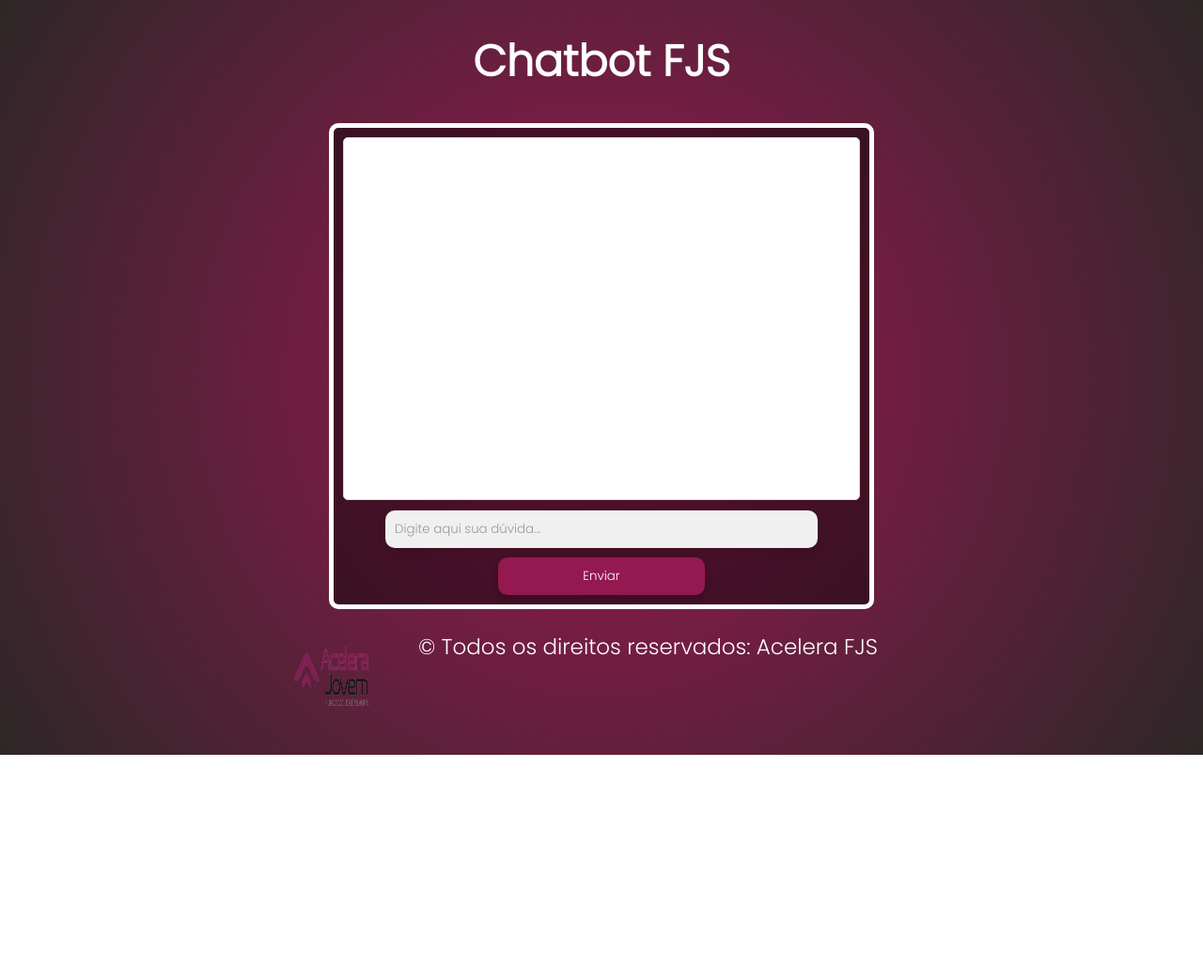
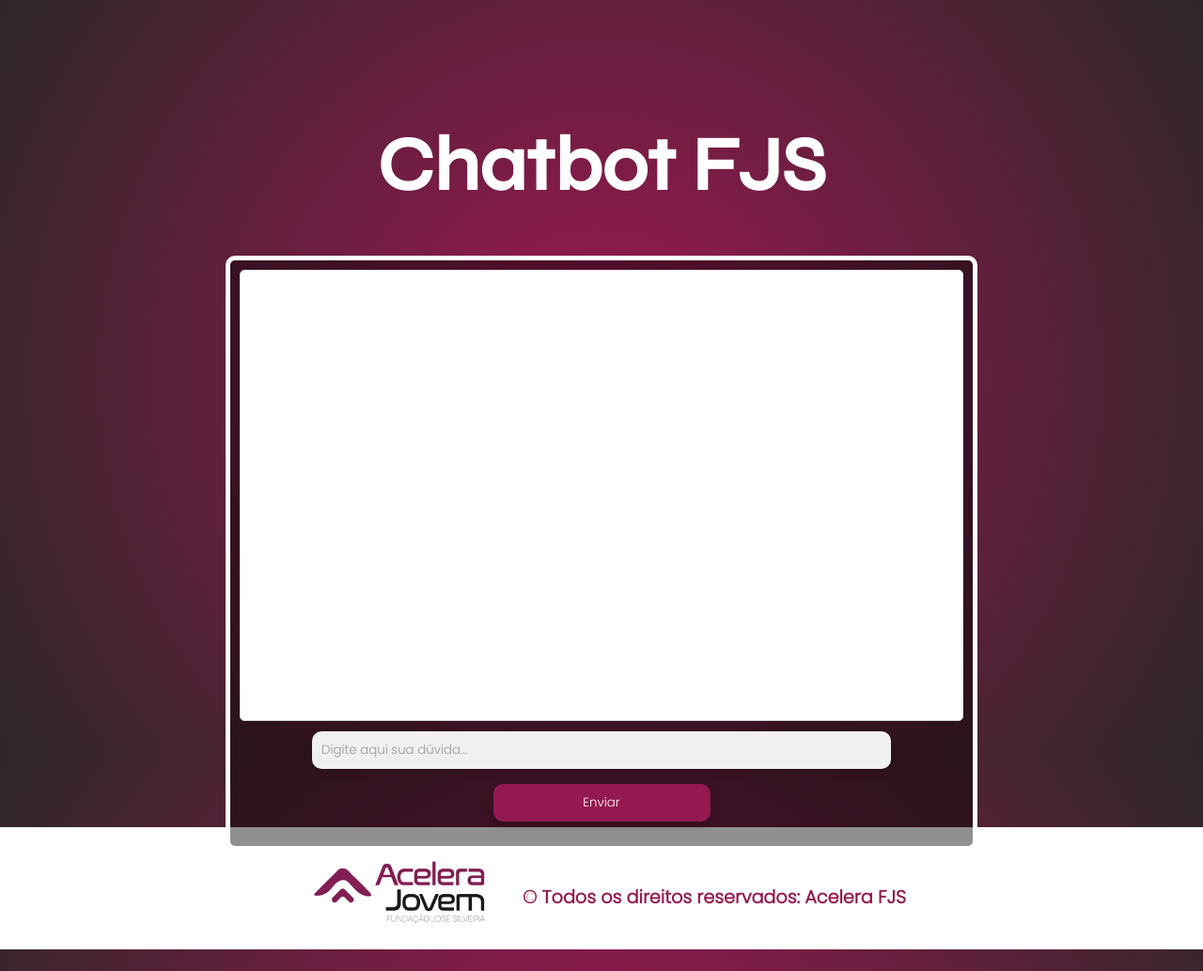
Before and after one commit to fjsprojetos-acelera/chatbot-fjs, a Flask app: page / in a window 1280 px wide. Shown: the whole page at 94% size. Before the commit the page ends 803 px from the top, so only its background shows below. Run offline with Flask 3, Linux system fonts and the light colour scheme.

Commit message:
ajustes na estilização

```diff
--- a/static/style.css
+++ b/static/style.css
@@ -1,28 +1,50 @@
-/* Estilização básica do chatbot */
+:root {
+    --primary-color: #941950;
+}
+
+
+* {
+    box-sizing: border-box;
+    max-width: 100%;
+    max-height: 100%;
+    margin: 0;
+    text-decoration:none;
+    }
+
 body {
     font-size: 23px;
     font-family: 'Poppins', sans-serif;
     color: #fff;
     text-align: center;
- /*    background-color: #941950; */
+
  background: radial-gradient(circle, rgba(148,25,80,1) 9%, rgba(45,39,39,1) 100%);
     flex-direction: column;;
-    width: 800px;
-    max-width: 750px;
+    max-width: 100%;
+    min-height: 100%;
     margin: 0 auto;
+    height: 100vh;
 
+    display:block;
+
+
+
+}
+
+main {
+    min-height: 100%;
+    min-width: 100%;
 }
 
 #button-send {
     font-family: 'Poppins', sans-serif;
     padding: 10px 20px;
-    margin-top: 10px;
-    width: 40%;
+    margin: 1rem 0;
+
     min-width: 30%;
     max-width: 65%;
     border: none;
     border-radius: 10px;
-    background-color: #941950; /* Cor de fundo */
+    background-color: var(--primary-color); /* Cor de fundo */
     color: #fff; /* Cor do texto */
     box-shadow: 0 4px 8px rgba(0, 0, 0, 0.2); /* Sombra */
     transition: background-color 0.2s ease, box-shadow 0.2s ease;
@@ -44,12 +66,15 @@ body {
     padding: 10px;
     border-radius: 10px;
     box-shadow: 1 1 5px rgba(0, 0, 0, 0.2);
-    max-width: 550px;
+    max-width: 70%;
+    min-width: 50rem;
     margin: 0 auto;
+    display: flex;
+    flex-direction: column;
 }
 
 .chat-log {
-    height: 22rem;
+    height: 30rem;
     min-height: 12rem;
     overflow-y: scroll;
     padding: 1rem;
@@ -120,25 +145,62 @@ body {
 }
 
 
-footer {
-    width: 100%;
-    min-width: 100%;
-    max-width: 100%;
 
-    display:flex;
-
-}
 
 p {
     text-align: center;
 }
 
+footer p {
+    color: var(--primary-color);
+    font-size: 1.2rem;
+    font-weight: 600;
+    text-align: center;
+}
+
 img {
-    width: 100px;
-    height: 100px;
+    width: 230px;
+    max-width: 300px;
+    height: auto;
 }
 
 ::-webkit-scrollbar {
-	width: 10px;
+	width: 20px;
 	height: 10px;
+    border-radius: 10px;
 }
+
+footer {
+    display:flex;
+    align-items: center;
+    justify-content: center;
+    gap: 10px;
+    background-color: #ffff;
+    min-height: max-content;
+    padding: 1.2rem;
+    padding-bottom: 0rem;
+    width: 100%;
+    min-width: 100%;
+    max-width: 100%;
+
+    margin-top: 5rem;
+
+}
+
+.chatbot {
+  display: flex;
+  flex-direction: column;
+  align-items: center;
+  justify-content: center;
+  max-width: 100%;
+  min-width: 100%;
+  gap: 3rem;
+
+  padding: 8rem 0;
+
+}
+
+h1 {
+    font-family: 'Syne', sans-serif;
+    font-size: 5rem;
+}
--- a/templates/index.html
+++ b/templates/index.html
@@ -7,11 +7,15 @@
     <link rel="stylesheet" href="/static/style.css">
     <link rel="preconnect" href="https://fonts.googleapis.com">
     <link rel="preconnect" href="https://fonts.gstatic.com" crossorigin>
-    <link href="https://fonts.googleapis.com/css2?family=Poppins:wght@300&display=swap" rel="stylesheet">
+    <link rel="preconnect" href="https://fonts.googleapis.com">
+<link rel="preconnect" href="https://fonts.gstatic.com" crossorigin>
+<link href="https://fonts.googleapis.com/css2?family=Orbitron&family=Poppins:wght@300&family=Roboto:wght@100;400;700&family=Syne:wght@400;500&display=swap" rel="stylesheet">
 </head>
 <body>
 
     <main>
+
+        <div class="chatbot">
             <h1>Chatbot FJS</h1>
             <div class="chat-box">
                 <div class="chat-log" id="chat-log"></div>
@@ -19,6 +23,7 @@
                     <input type="text" id="user-input" name="user_input" placeholder="Digite aqui sua dúvida...">
                     <button type="submit" id="button-send">Enviar</button>
                 </form>
+            </div>
        </div>
     </main>
 
```
Lines whose indentation alone changed are shown as unchanged.
